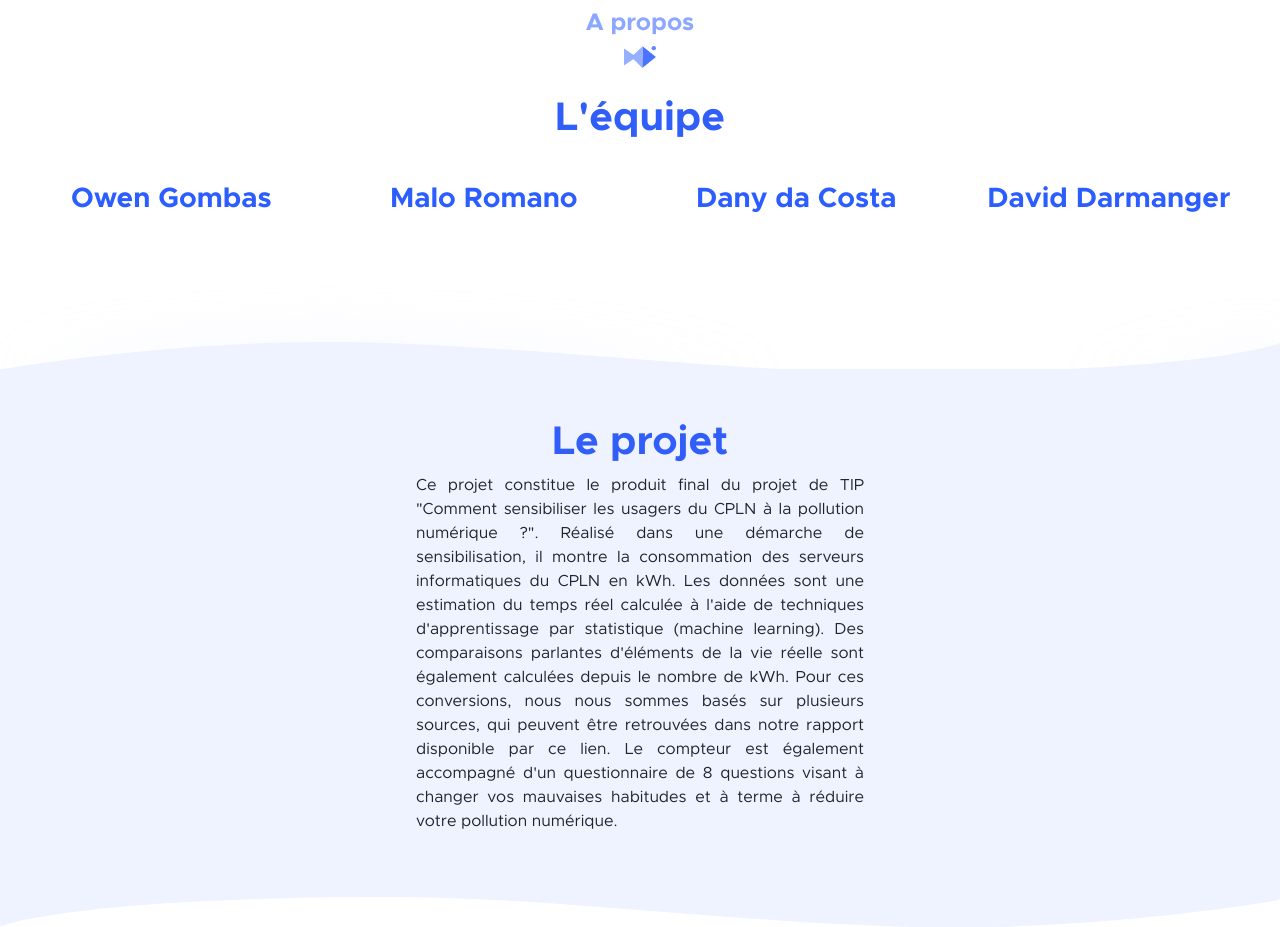
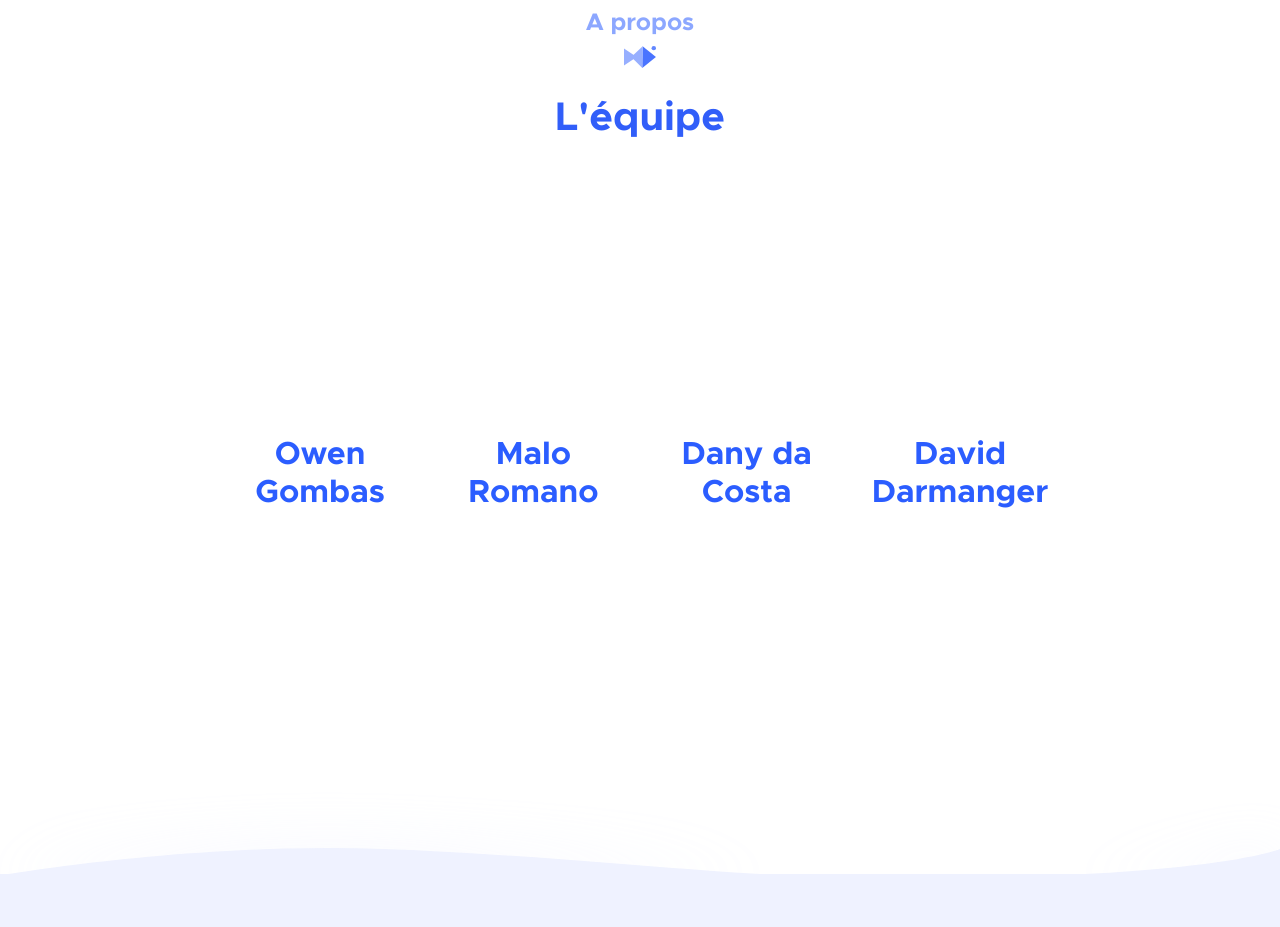
Before and after one commit to OwenCalvin/NirvanaFront, a Vue app: page /about in a window 1280 px wide. Shown: the top 927 px of the page. Built offline with nearby package versions, Linux system fonts and the light colour scheme; no server answers.

Commit message:
Fix about page

```diff
--- a/src/pages/About.vue
+++ b/src/pages/About.vue
@@ -1,7 +1,9 @@
 <template>
   <div>
     <!-- Intro -->
-    <b-row>
+
+
+      <b-row class="team-section">
         <b-col>
           <b-row class="flex-column pt-2" align-h="center" align-v="center">
             <h4 class="n-light font-weight-bold sign">
@@ -19,18 +21,22 @@
             </h1>
           </b-row>
         </b-col>
+
+
+        <!-- Team -->
+        <b-container fluid >
+          <b-row class="text-center h-10 pb-1 d-flex align-items-center justify-content-center">
+            <b-col md="2"></b-col>
+            <b-col md="2" class="py-4" v-for="(item, index) in names" :key="index">
+              <h2 class="n-blue font-weight-bold">
+                {{ item.text }}
+              </h2>
+            </b-col>
+            <b-col md="2"></b-col>
+          </b-row>
+        </b-container>
       </b-row>
 
-    <!-- Team -->
-    <b-container fluid>
-      <b-row class="text-center pb-5">
-        <b-col md="3" class="py-4" v-for="(item, index) in names" :key="index">
-          <h3 class="n-blue font-weight-bold">
-            {{ item.text }}
-          </h3>
-        </b-col>
-      </b-row>
-    </b-container>
 
     <!-- Le projet -->
     <b-row>
@@ -43,7 +49,7 @@
               Le projet
           </h1>
         </b-row>
-        <b-row class="flex-column pb-5" align-h="center" align-v="center">
+        <b-row class="flex-column pb-5 n-light" align-h="center" align-v="center">
           <p>Ce projet constitue le produit final du projet de TIP "Comment sensibiliser les usagers du CPLN à la pollution numérique ?". Réalisé dans une démarche de sensibilisation, il montre la
           consommation des serveurs informatiques du CPLN en kWh. Les données sont une estimation du temps réel calculée à l'aide de techniques d'apprentissage par statistique (machine learning). Des
           comparaisons parlantes d'éléments de la vie réelle sont également calculées depuis le nombre de kWh. Pour ces conversions, nous nous sommes basés sur plusieurs sources, qui peuvent être
@@ -66,7 +72,7 @@
             </UnderlineText>
           </h1>
         </b-row>
-        <b-row class="flex-column " align-h="center" align-v="center">
+        <b-row class="flex-column n-light" align-h="center" align-v="center">
           <p>Étant nous-mêmes des consommateurs des services internet et sensibles à l’écologie, le choix de ce projet nous a tout de suite conquis. Nous savons que c’est une question qui ne parle pas à tout le monde au premier abord,
              même si elle nous concerne tous. C’est ce “flou” sur la question qui nous a motivé à tenter d’y répondre. L'utilisation des outils informatiques ne cesse de croître.
              En tant qu’informaticiens, nous contribuons à l’essor des nouvelles technologies. De ce fait, nous participons encore plus directement à cette pollution.</p>
@@ -138,6 +144,9 @@ h1 {
 .favorite-fish{
   height: 1.5em;
 }
+.team-section{
+    height: 100vh;
+}
 .projet-section{
   background-color: rgb(239, 242, 255);
 }
@@ -147,7 +156,8 @@ h1 {
 }
 p{
   text-align: justify;
-  width: 35%;
+  width: 45%;
+  font-size: 1.5em;
 }
 .wave-footer {
   margin-bottom: -1px;
@@ -177,6 +187,7 @@ p{
 @media (max-width: 1200px) {
   p{
     width: 75%;
+    font-size: 1.3em;
   }
 }
 </style>
```
Also changed, not shown: 1 other file (tests, documents, lock files or other folders). Lines whose indentation alone changed are shown as unchanged.
